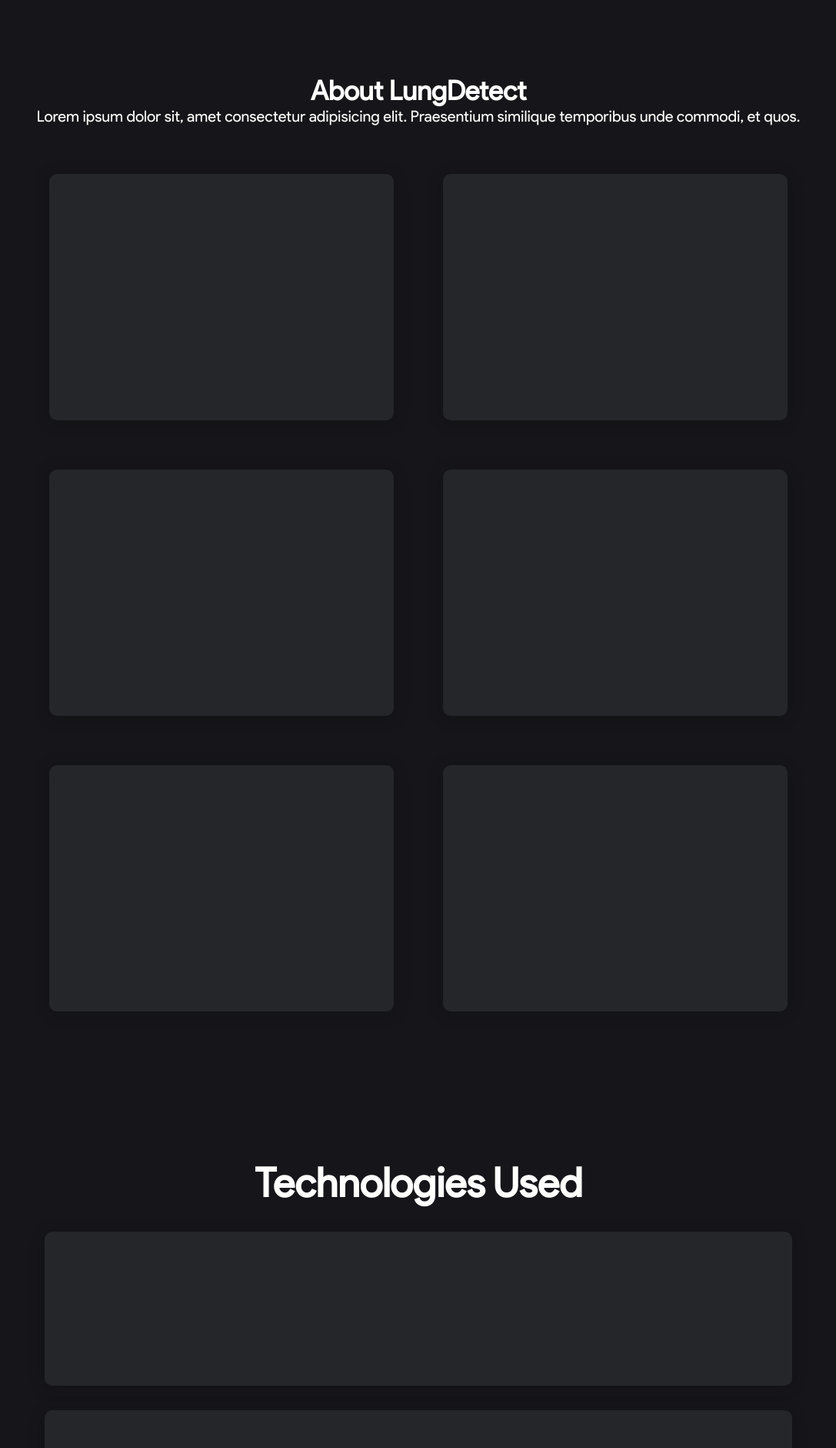
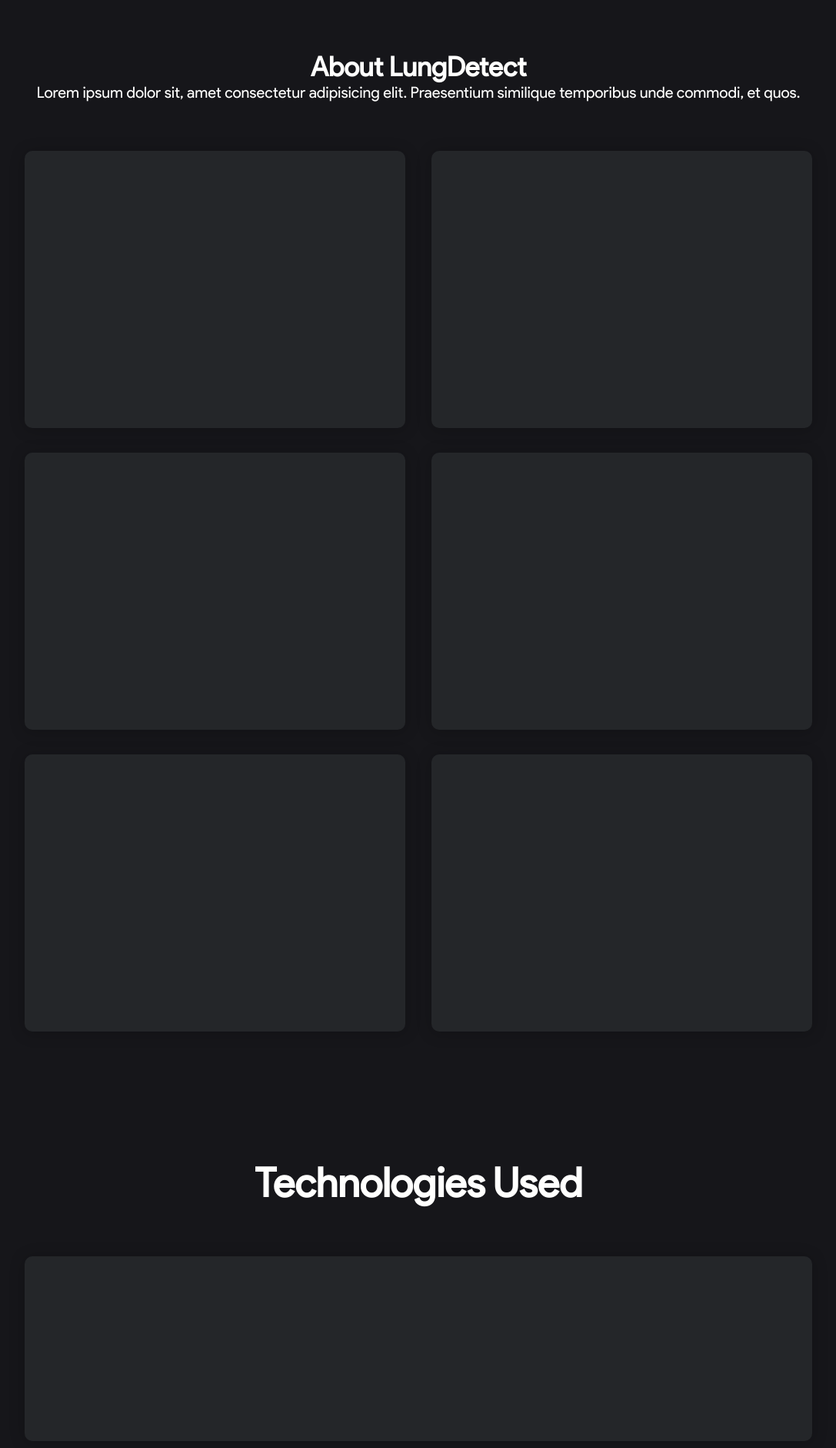
Before and after one commit to hakai2k/lcc, a Flask app: page / in a window 1280 px wide. Shown: the part 799-2680 px from the top of the page at 77% size, without its empty margins (96-1183 px from the left). Run offline with Flask 3, Linux system fonts and the light colour scheme.

Commit message:
Finalized the size of aout section and tech section

```diff
--- a/static/css/about.css
+++ b/static/css/about.css
@@ -16,7 +16,7 @@
     display: flex;
     flex-direction: column;
     align-items: center;
-    justify-content: space-evenly;
+    gap: 4rem;
 }
 
 .about-heading{
@@ -32,17 +32,19 @@
     font-size: 20px;
 }
 
+
 .about-content{
+    gap: 2rem;
     display: flex;
+    flex-wrap: wrap;
     align-items: center;
     justify-content: space-between;
-    flex-wrap: wrap;
 }
 
 .about-cards{
-    margin: 2em;
-    height: 40vh;
-    width: 35vw;
+    /* margin: 2em; */
+    height: 45vh;
+    width: 38.7vw;
     background-color: var(--bgColor2);
     border-radius: 10px;
     box-shadow: 0px 2px 20px 0.5px rgba(0, 0, 0, 0.2);
--- a/static/css/tech.css
+++ b/static/css/tech.css
@@ -15,6 +15,7 @@
     display: flex;
     flex-direction: column;
     align-items: center;
+    gap: 4rem;
 }
 
 .tech-heading{
@@ -22,10 +23,15 @@
     color: var(--headerColor);
 }
 
+.tech-content{
+    display: flex;
+    flex-direction: column;
+    gap: 2rem;
+}
+
 .tech-cards{
-    margin: 2em 0em;
-    height: 25vh;
-    width: 76vw;
+    height: 15em;
+    width: 80vw;
     background-color: var(--bgColor2);
     border-radius: 10px;
     box-shadow: 0px 2px 20px 0.5px rgba(0, 0, 0, 0.2);
```
